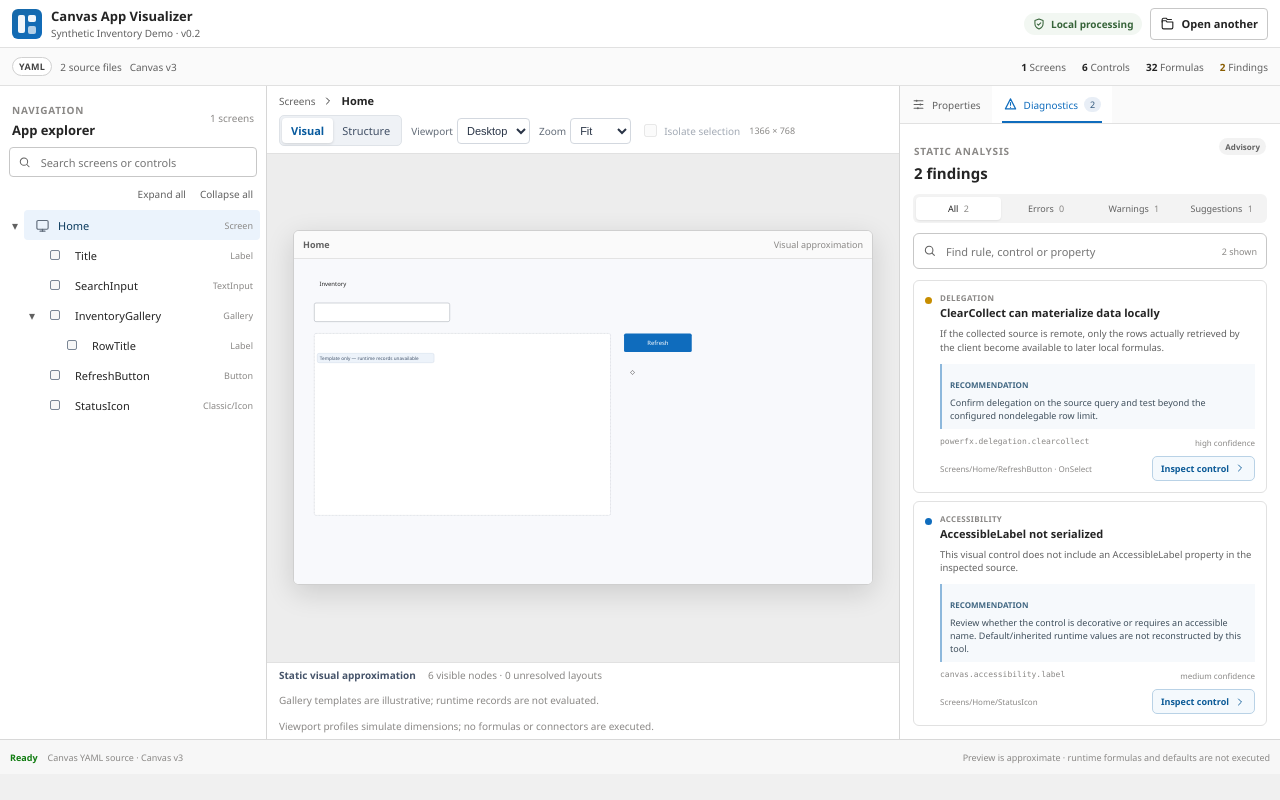
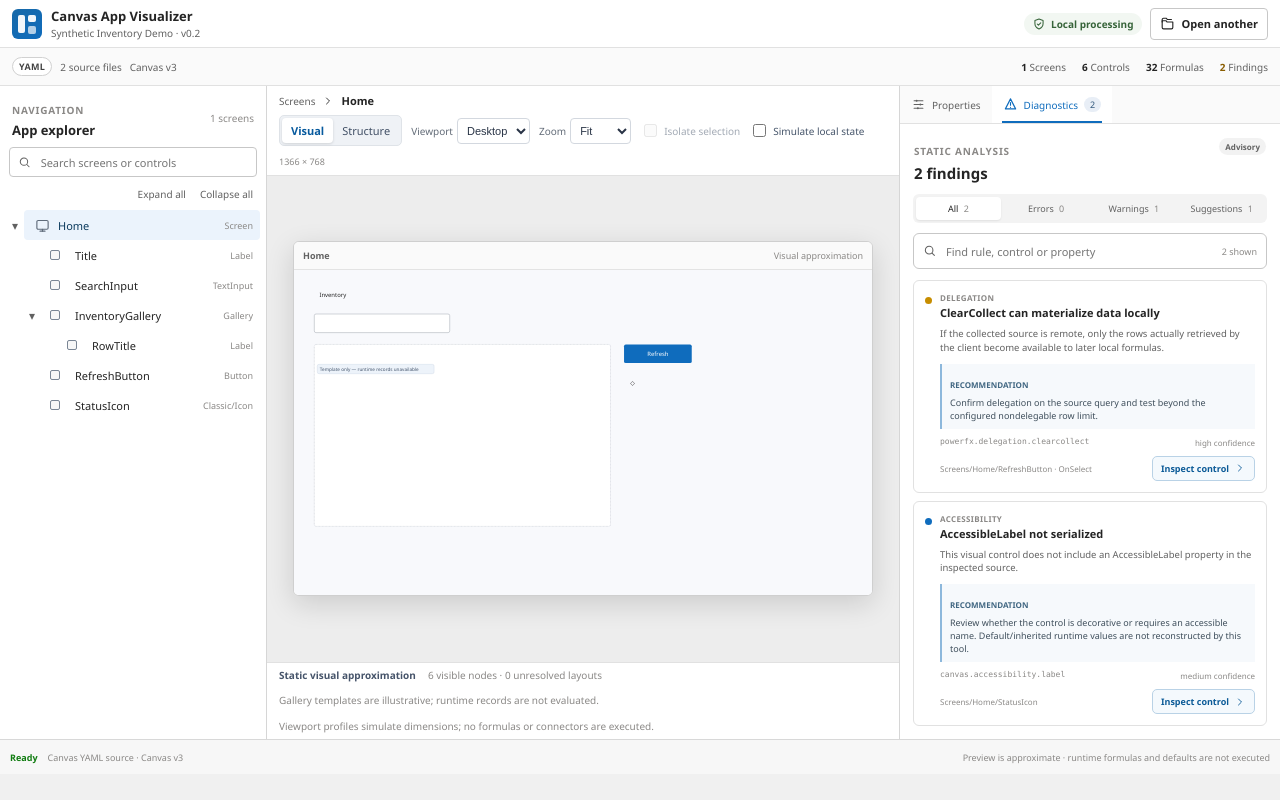
Before and after one commit to ECas95/canvas-app-visualizer, a React (Vite) app: page / in a window 1280 px wide. Both pictures are taken after a click on the button "Explore with sample app". Built offline with nearby package versions, Linux system fonts and the light colour scheme.

Commit message:
feat: opt-in local state simulation for preview controls and OnVisible

```diff
--- a/src/components/CanvasPreview.tsx
+++ b/src/components/CanvasPreview.tsx
@@ -1,4 +1,4 @@
-import { useId, useMemo, useState, type ReactNode } from "react";
+import { useEffect, useId, useMemo, useState, type ReactNode } from "react";
 import type { CanvasControl, CanvasScreen, PreviewMediaAsset } from "../types/canvas";
 import {
   autoLayoutChildren,
@@ -11,6 +11,7 @@ import {
 } from "../core/layout/layout";
 import { isDefinitelyHidden, previewColor } from "../core/layout/previewAppearance";
 import { dependsOnRuntimeGalleryItems, galleryRecordsUnknown } from "../core/layout/previewDataState";
+import { simulatePreviewBehavior, type PreviewVariables } from "../core/powerfx/previewBehavior";
 import { CanvasVisualControl } from "./CanvasVisualControl";
 import { Icon } from "./Icon";
 
@@ -53,14 +54,16 @@ function flatten(
   ancestors: string[] = [],
   templateWidth?: number,
   templateHeight?: number,
-  parentControl?: CanvasControl
+  parentControl?: CanvasControl,
+  simulationSymbols: PreviewVariables = {}
 ): DrawItem[] {
   const output: DrawItem[] = [];
   const baseContext = {
-    parentWidth, parentHeight, appWidth, appHeight, templateWidth, templateHeight
+    parentWidth, parentHeight, appWidth, appHeight, templateWidth, templateHeight,
+    symbols: simulationSymbols
   };
   const siblingSymbols = buildSiblingGeometrySymbols(controls, baseContext);
-  const context = { ...baseContext, symbols: siblingSymbols };
+  const context = { ...baseContext, symbols: { ...siblingSymbols, ...simulationSymbols } };
   const positioned =
     parentControl && isAutoLayout(parentControl)
       ? autoLayoutChildren(parentControl, context)
@@ -74,7 +77,8 @@ function flatten(
     const visibilitySymbols = {
       ...siblingSymbols,
       "App.Width": appWidth, "App.Height": appHeight,
-      "Parent.Width": parentWidth, "Parent.Height": parentHeight
+      "Parent.Width": parentWidth, "Parent.Height": parentHeight,
+      ...simulationSymbols
     };
     if (isDefinitelyHidden(control, visibilitySymbols) ||
         dependsOnRuntimeGalleryItems(control)) continue;
@@ -101,7 +105,8 @@ function flatten(
       [...ancestors, control.id],
       editorGroup ? templateWidth : template?.width,
       editorGroup ? templateHeight : template?.height,
-      editorGroup ? parentControl : control
+      editorGroup ? parentControl : control,
+      simulationSymbols
     ));
   }
   return output;
@@ -121,12 +126,35 @@ export function CanvasPreview({ screen, selectedId, onSelect, mediaAssets = [] }
   const [mode, setMode] = useState<PreviewMode>("visual");
   const [zoom, setZoom] = useState<Zoom>("fit");
   const [focusSelection, setFocusSelection] = useState(false);
+  const [interactive, setInteractive] = useState(false);
+  const [variables, setVariables] = useState<PreviewVariables>({});
+  const [simulationMessage, setSimulationMessage] = useState("Simulation off. No behavior formulas are executed.");
   const instanceId = useId().replace(/[^a-zA-Z0-9_-]/g, "");
+
+  useEffect(() => {
+    setInteractive(false);
+    setVariables({});
+    setSimulationMessage("Simulation off. No behavior formulas are executed.");
+  }, [screen]);
+
+  function simulate(formula: unknown) {
+    const result = simulatePreviewBehavior(formula, variables);
+    if (result.ok) setVariables(result.variables);
+    setSimulationMessage(result.message);
+  }
+
+  function selectControl(control: CanvasControl) {
+    onSelect(control);
+    if (interactive && mode === "visual" && control.properties.OnSelect) {
+      simulate(control.properties.OnSelect);
+    }
+  }
   const { width, height } = PROFILES[profile];
 
   const items = useMemo(
-    () => screen ? flatten(screen.children, 0, 0, width, height, width, height) : [],
-    [screen, width, height]
+    () => screen ? flatten(screen.children, 0, 0, width, height, width, height,
+      0, [], undefined, undefined, undefined, variables) : [],
+    [screen, width, height, variables]
   );
   const itemById = useMemo(
     () => new Map(items.map(item => [item.control.id, item])),
@@ -200,6 +228,19 @@ export function CanvasPreview({ screen, selectedId, onSelect, mediaAssets = [] }
               onChange={event => setFocusSelection(event.target.checked)} />
             Isolate selection
           </label>
+          <label className="preview-focus" title="Enable local-only, reversible behavior simulation">
+            <input type="checkbox" checked={interactive} onChange={event => {
+              setInteractive(event.target.checked);
+              setVariables({});
+              setSimulationMessage(event.target.checked ? "Local simulator ready. Click a control or run OnVisible." : "Simulation off. No behavior formulas are executed.");
+            }} />
+            Simulate local state
+          </label>
+          {interactive && <button type="button" className="simulation-action"
+            onClick={() => simulate(screen.properties.OnVisible)}
+            disabled={!screen.properties.OnVisible}>Run OnVisible</button>}
+          {interactive && <button type="button" className="simulation-action"
+            onClick={() => { setVariables({}); setSimulationMessage("Local state reset."); }}>Reset</button>}
           <span className="preview-dimensions">{width} × {height}</span>
         </div>
       </div>
@@ -227,15 +268,16 @@ export function CanvasPreview({ screen, selectedId, onSelect, mediaAssets = [] }
                 <g className="visual-control" key={item.control.id}
                   role="button" tabIndex={0}
                   aria-label={`Inspect ${item.control.name} (${item.control.controlType})`}
-                  onClick={event => { event.stopPropagation(); onSelect(item.control); }}
+                  onClick={event => { event.stopPropagation(); selectControl(item.control); }}
                   onKeyDown={event => {
                     if (event.key === "Enter" || event.key === " ") {
                       event.preventDefault();
-                      onSelect(item.control);
+                      selectControl(item.control);
                     }
                   }}>
                   {mode === "visual" ? (
                     <CanvasVisualControl control={item.control} mediaAssets={mediaAssets}
+                      simulationSymbols={interactive ? variables : undefined}
                       x={item.x} y={item.y} width={item.width} height={item.height}
                       clipId={`${instanceId}-text-${index}`} />
                   ) : (
@@ -310,6 +352,9 @@ export function CanvasPreview({ screen, selectedId, onSelect, mediaAssets = [] }
       <div className="preview-note">
         <span>{mode === "visual" ? "Static visual approximation" : "Control structure"}</span>
         <span>{visibleItems.length} visible nodes · {unresolved} unresolved layouts</span>
+        {interactive && <span className="simulation-status" aria-live="polite">
+          {simulationMessage} · {Object.keys(variables).length} local variable(s)
+        </span>}
         <span>Gallery templates are illustrative; runtime records are not evaluated.</span>
         <span>Viewport profiles simulate dimensions; no formulas or connectors are executed.</span>
       </div>
```
